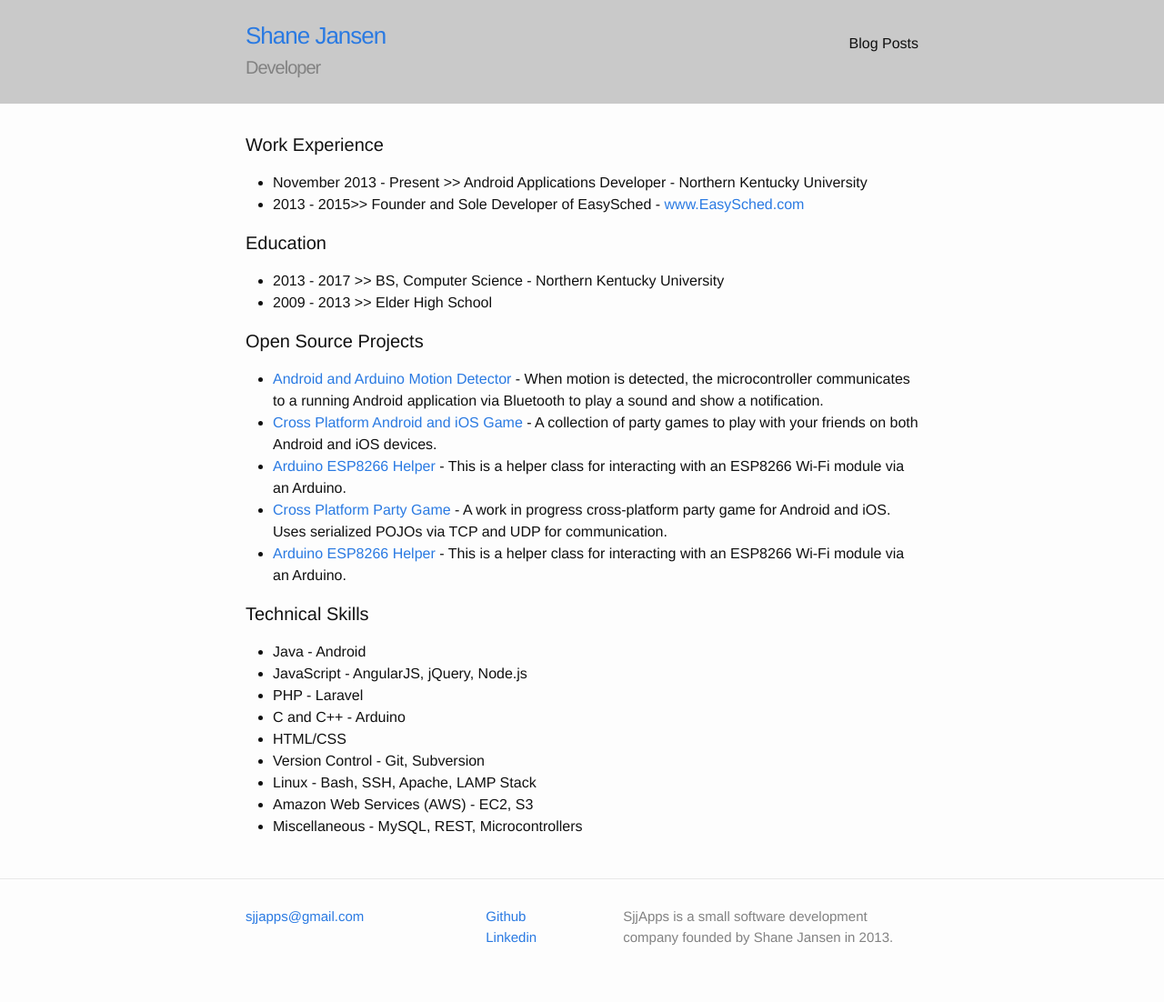
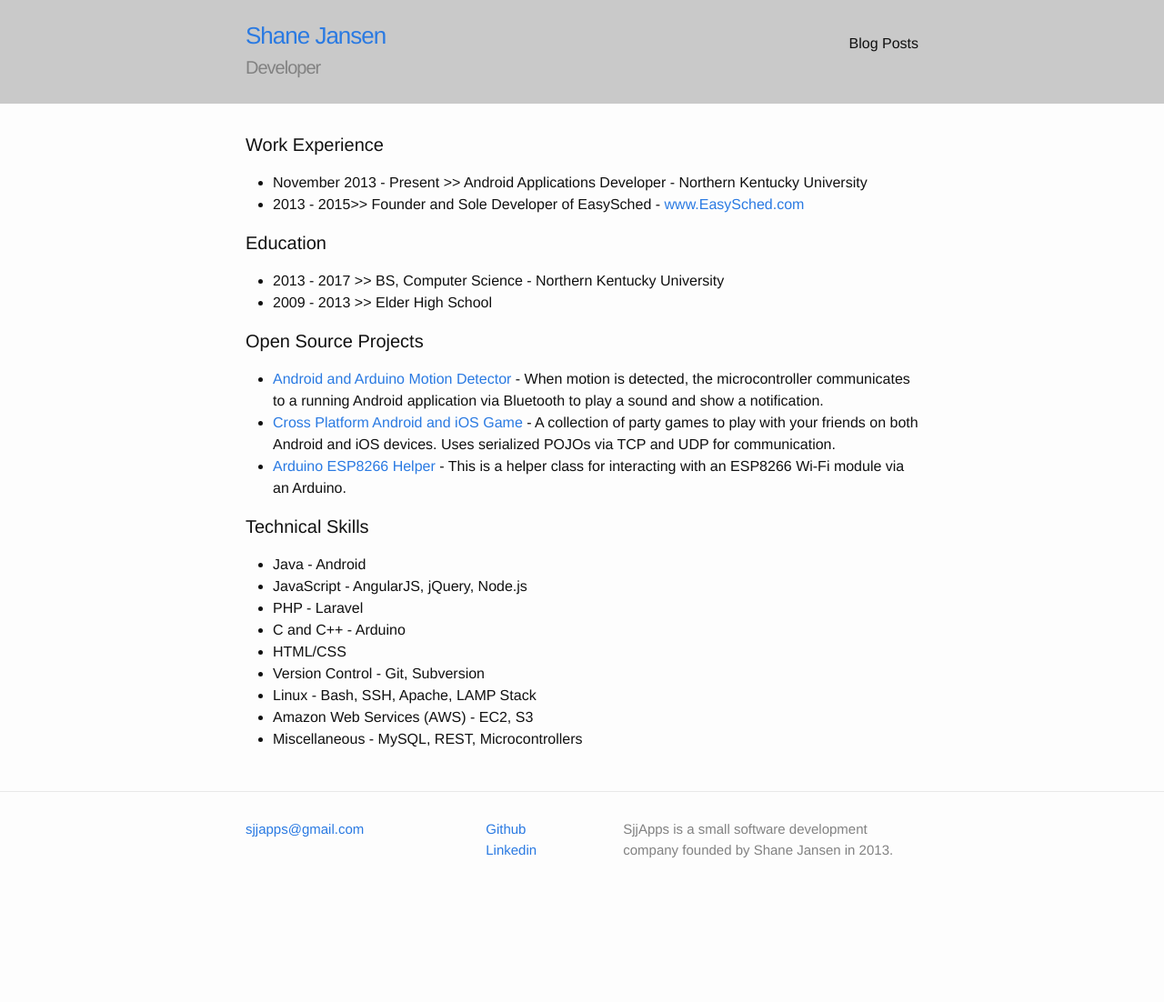
Before and after one commit to ShaneJansen/SjjAppsWebsite, a Jekyll site: the page built from index.html, in a window 1280 px wide. Shown: the whole page at 91% size. Built offline with Jekyll 4.4.1, drawn with Linux system fonts in a browser that asks for light colours; after the commit the page ends 1006 px from its top, so only the background shows below that.

Commit message:
Removed duplicate project.

```diff
--- a/index.html
+++ b/index.html
@@ -41,16 +41,7 @@ layout: default
       <li>
         <a href="https://github.com/ShaneJansen/PartyGame" target="_blank">Cross Platform Android and iOS Game</a>
         - A collection of party games to play with your friends on both Android and iOS devices.
-      </li>
-      <li>
-        <a href="https://github.com/ShaneJansen/ArduinoEsp8266Helper" target="_blank">Arduino ESP8266 Helper</a>
-        - This is a helper class for
-        interacting with an ESP8266 Wi-Fi module via an Arduino.
-      </li>
-      <li>
-        <a href="https://github.com/ShaneJansen/PartyGame" target="_blank">Cross Platform Party Game</a>
-        - A work in progress cross-platform party game for Android and iOS. Uses
-        serialized POJOs via TCP and UDP for communication.
+        Uses serialized POJOs via TCP and UDP for communication.
       </li>
       <li>
         <a href="https://github.com/ShaneJansen/ArduinoEsp8266Helper" target="_blank">Arduino ESP8266 Helper</a>
```
